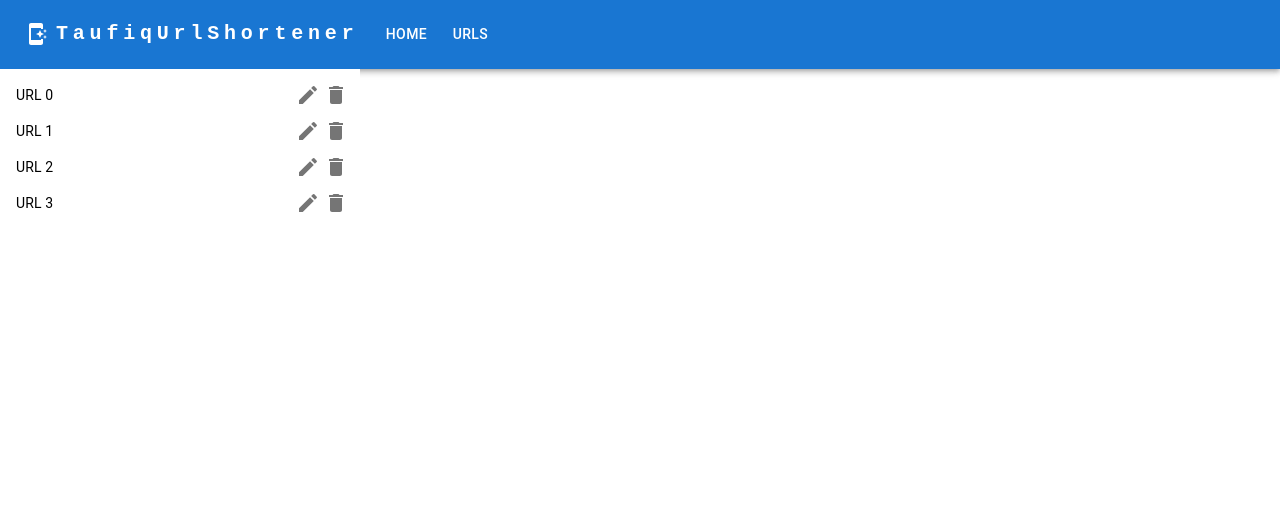
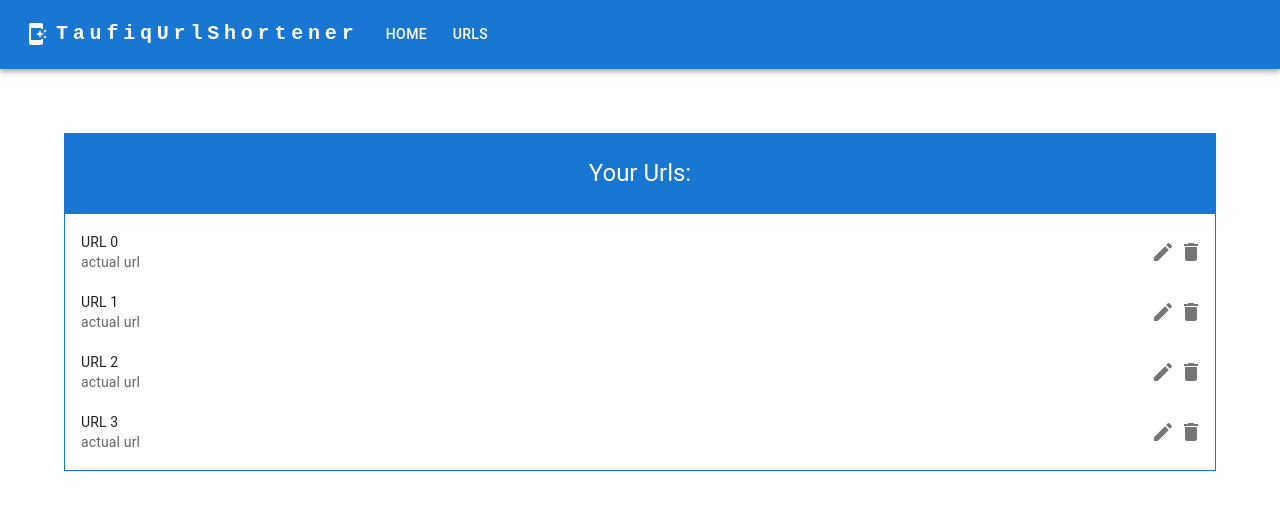
Before and after one commit to tau-bar/taskb, a React (Create React App) app in the folder frontend/: page /list in a window 1280 px wide. Shown: the top 510 px of the page. Built offline with nearby package versions, Linux system fonts and the light colour scheme.

Commit message:
Add ability to shorten URL

```diff
--- a/frontend/src/components/UrlList.js
+++ b/frontend/src/components/UrlList.js
@@ -9,7 +9,7 @@ import DeleteIcon from '@mui/icons-material/Delete';
 
 const UrlList = () => {
   return (
-    <List sx={{ width: '100%', maxWidth: 360, bgcolor: 'background.paper' }}>
+    <List sx={{ border: 1, borderColor: 'primary.main', width: '100%', bgcolor: 'background.paper' }}>
       {[0, 1, 2, 3].map((value) => {
         const labelId = `checkbox-list-label-${value}`;
 
@@ -30,7 +30,7 @@ const UrlList = () => {
             disablePadding
           >
             <ListItemButton role={undefined} dense>
-              <ListItemText id={labelId} primary={`URL ${value}`} />
+              <ListItemText id={labelId} primary={`URL ${value}`} secondary={'actual url'}/>
             </ListItemButton>
           </ListItem>
         );
--- a/frontend/src/pages/UrlListPage.js
+++ b/frontend/src/pages/UrlListPage.js
@@ -1,8 +1,35 @@
 import React from "react";
 import UrlList from "../components/UrlList";
+import { createTheme, ThemeProvider } from '@mui/material/styles';
+import { Box, Container } from "@mui/system";
+import { CssBaseline, Typography } from "@mui/material";
+
+const theme = createTheme();
 
 const UrlListPage = () => {
-  return (<UrlList/>)
+  return (
+    <ThemeProvider theme={theme}>
+      <Container component="main">
+      <CssBaseline />
+      <Box
+        sx={{
+          marginTop: 8,
+          display: 'flex',
+          flexDirection: 'column',
+          justifyContent: 'center',
+          alignItems: 'center',
+        }}
+        >
+      <Box sx={{ backgroundColor: 'primary.main', color: 'white', p: 3, width: '100%' }}>
+        <Typography component="h1" variant="h5">
+          Your Urls:
+        </Typography>
+      </Box>
+      <UrlList/>
+      </Box>
+      </Container>
+    </ThemeProvider>
+    )
 }
 
 export default UrlListPage;
--- a/frontend/src/pages/UrlShortenPage.js
+++ b/frontend/src/pages/UrlShortenPage.js
@@ -1,4 +1,4 @@
-import React from 'react';
+import React, { useState } from 'react';
 import Button from '@mui/material/Button';
 import CssBaseline from '@mui/material/CssBaseline';
 import TextField from '@mui/material/TextField';
@@ -8,17 +8,34 @@ import Typography from '@mui/material/Typography';
 import Container from '@mui/material/Container';
 import { createTheme, ThemeProvider } from '@mui/material/styles';
 import axios from 'axios'
+import { PRODUCTION_BASE_URL } from '../utils/const';
+import { Alert } from '@mui/material';
+import { Stack } from '@mui/system';
 
 const theme = createTheme();
 
 const UrlShortenPage = () => {
+  const [longUrl, setLongUrl] = useState('');
+  const [error, setError] = useState('');
+  const [urlCode, setUrlCode] = useState('');
+  const [shortened, setShortened] = useState('');
 
-  // const handleShorten = () => {
-  //   axios.post(`localhost:8001/api/url/create`)
-  //     .then(res => {
-  //       console.log(res)
-  //     })
-  // }
+  const handleShorten = () => {
+    setError('');
+    setUrlCode('');
+    if (longUrl === '') {
+      setError('Error: No URL is provided.');
+      return;
+    }
+    axios.post(`${PRODUCTION_BASE_URL}/api/url/create`, {
+      "longUrl": longUrl
+    }).then(res => {
+      setUrlCode(res.data.urlCode)
+      setShortened(`${PRODUCTION_BASE_URL}/api/url/${res.data.urlCode}`)
+    }).catch((err) => {
+      setError(err?.response?.data);
+    })
+  }
 
   return (
     <ThemeProvider theme={theme}>
@@ -36,23 +53,29 @@ const UrlShortenPage = () => {
         <Typography component="h1" variant="h3">
           Enter your long url here:
         </Typography>
-        <Box component="form" onSubmit={() => {}} sx={{ width: "100%", mt: 3 }}>
+        <Box sx={{ width: "100%", mt: 3 }}>
             <Grid item xs={12}>
               <TextField
                 fullWidth
+                onChange={(e) => setLongUrl(e.target.value)}
+                value={longUrl}
                 id="longUrl"
                 label="Long url"
                 name="longUrl"
               />
             </Grid>
           <Button
-            type="submit"
             fullWidth
+            onClick={handleShorten}
             variant="contained"
             sx={{ width: 200, mt: 3, mb: 2 }}
           >
             Shorten!
           </Button>
+          <Stack sx={{ width: '100%' }} spacing={2}>
+            {error && <Alert severity="error">{error}</Alert>}
+            {urlCode && <Alert severity="success">Successful! Your shortened URL: <a href={shortened}>{shortened}</a></Alert>}
+          </Stack>
       </Box>
     </Box>
     </Container>
--- /dev/null
+++ b/frontend/src/utils/const.js
@@ -0,0 +1 @@
+export const PRODUCTION_BASE_URL = "https://url-shortener-362611.as.r.appspot.com"
```
